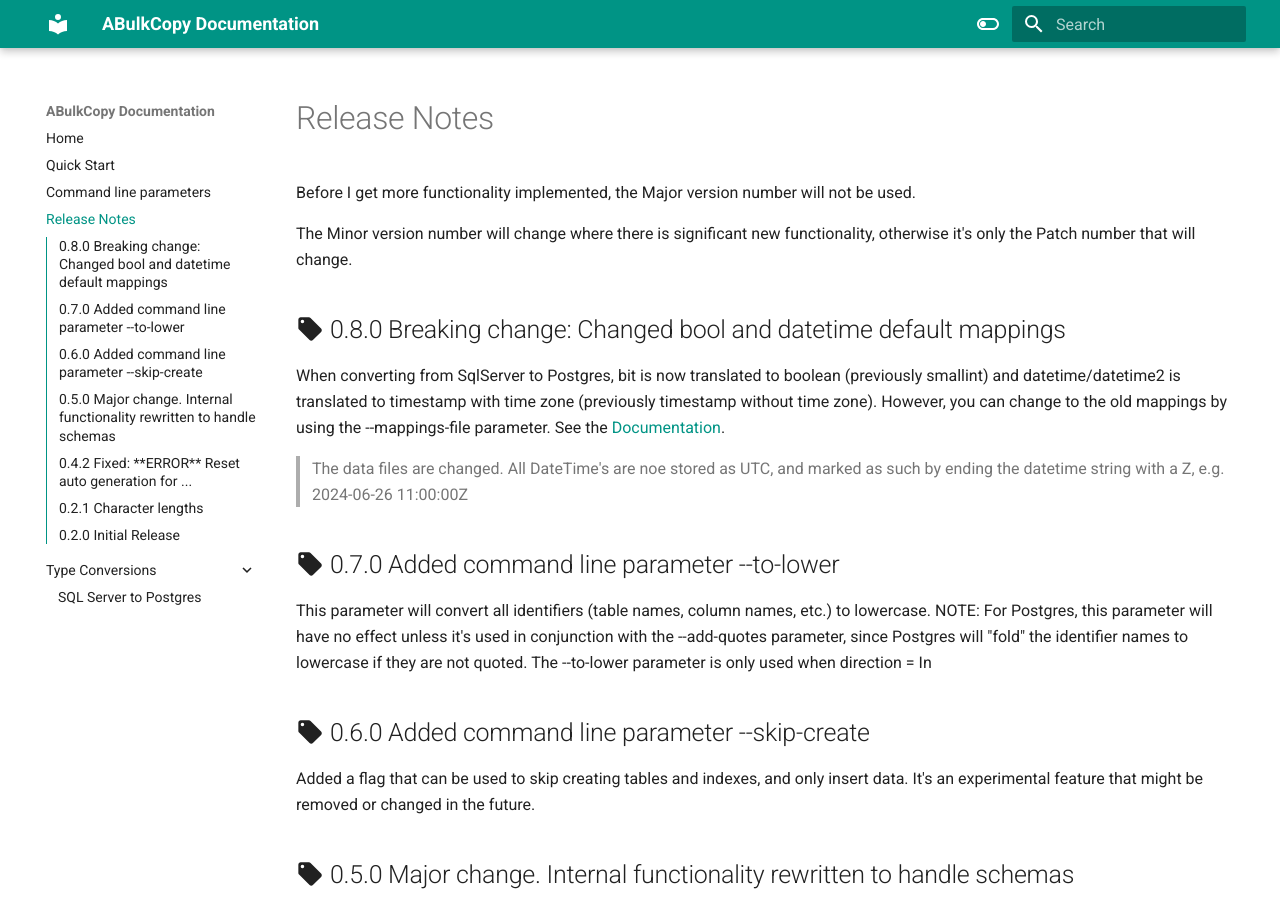
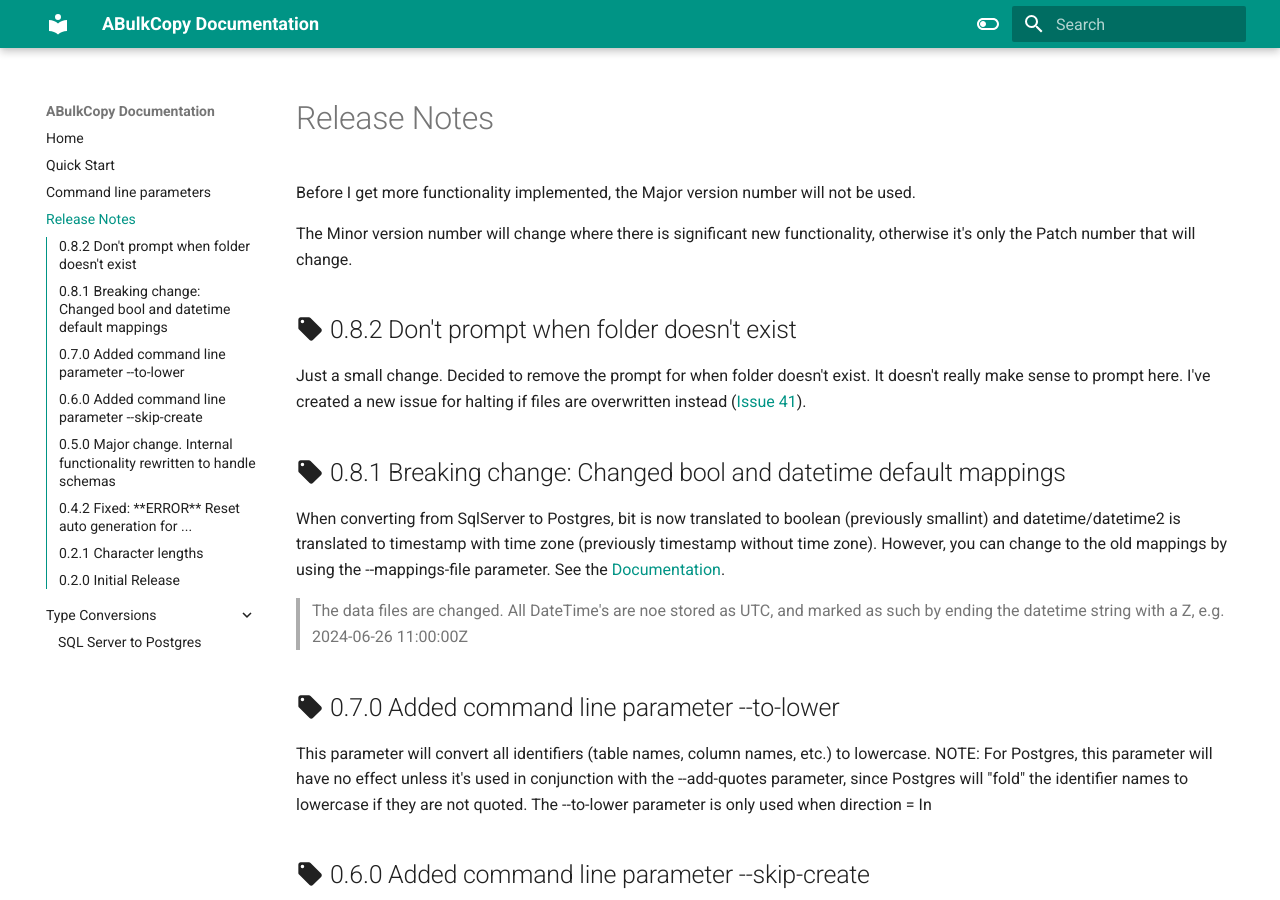
Before and after one commit to ArveH/ABulkCopy.Docs, an MkDocs documentation site: the page built from docs/release_notes.md, in a window 1280 px wide and 900 px high. Built offline with MkDocs 1.6.1 and Material for MkDocs 9.7.7, drawn with Linux system fonts in a browser that asks for light colours.

Commit message:
Version 0.8.2

```diff
--- a/docs/release_notes.md
+++ b/docs/release_notes.md
@@ -4,7 +4,11 @@
 
 The Minor version number will change where there is significant new functionality, otherwise it's only the Patch number that will change.
 
-## :material-tag: 0.8.0 Breaking change: Changed bool and datetime default mappings
+## :material-tag: 0.8.2 Don't prompt when folder doesn't exist
+
+Just a small change. Decided to remove the prompt for when folder doesn't exist. It doesn't really make sense to prompt here. I've created a new issue for halting if files are overwritten instead ([Issue 41](https://github.com/ArveH/ABulkCopy/issues/41)).
+
+## :material-tag: 0.8.1 Breaking change: Changed bool and datetime default mappings
 
 When converting from SqlServer to Postgres, bit is now translated to boolean (previously smallint) and datetime/datetime2 is translated to timestamp with time zone (previously timestamp without time zone). However, you can change to the old mappings by using the --mappings-file parameter. See the [Documentation](https://arveh.github.io/ABulkCopy.Docs/command_line_parameters/).
 
```
